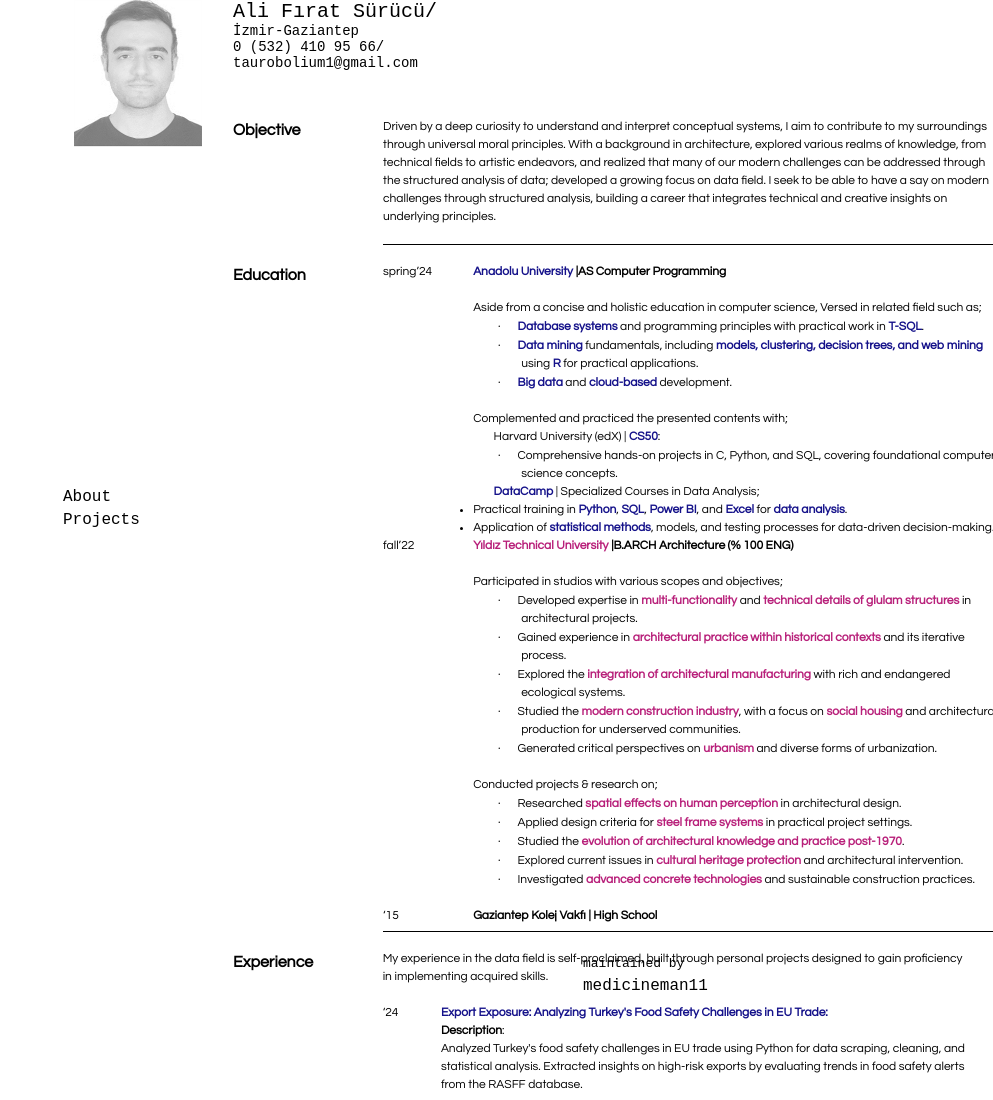
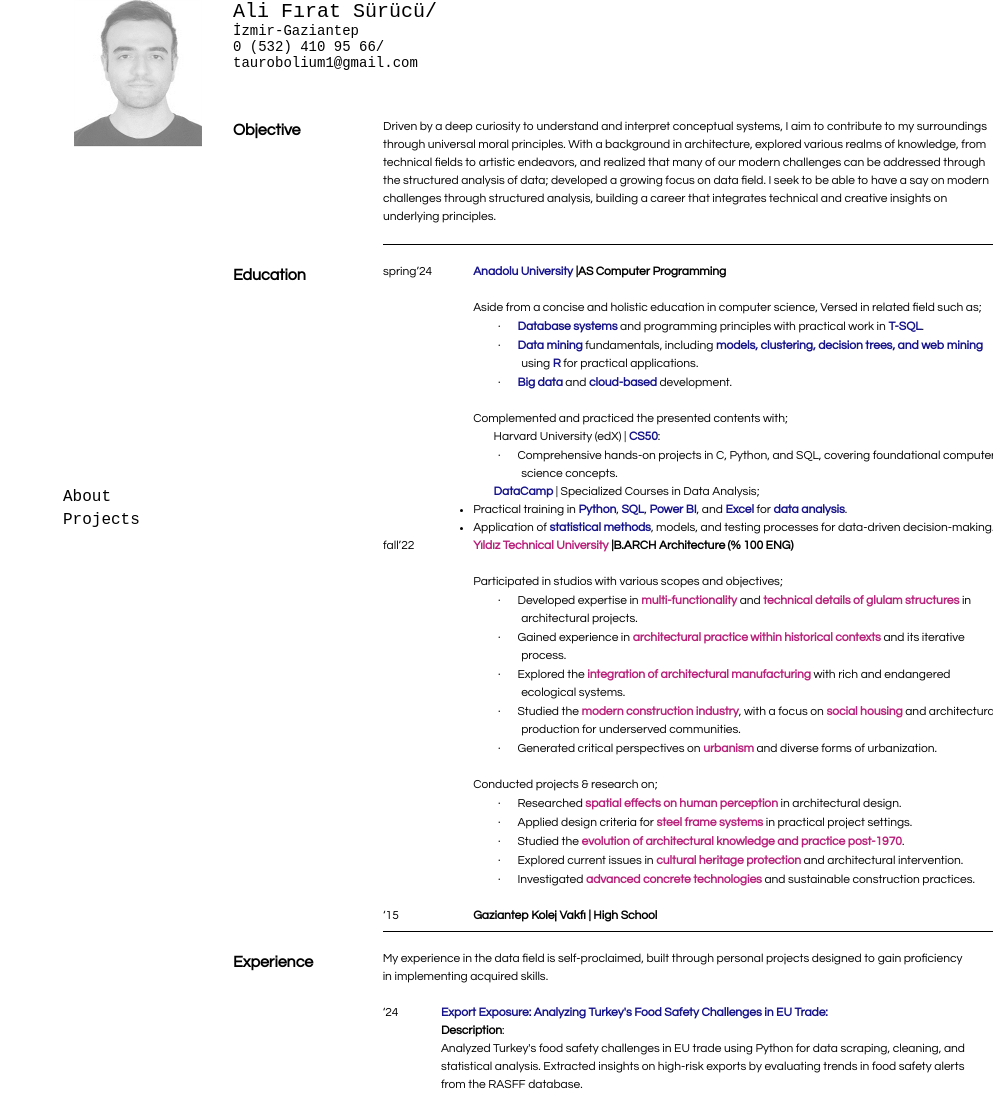
Before and after one commit to medicineman11/afsurucu, a plain HTML site: page about.html in a window 1280 px wide. Shown: the top 1100 px of the page, without its empty margins (287-1280 px from the left). Drawn offline with Linux system fonts and the light colour scheme.

Commit message:
Update about.html

```diff
--- a/about.html
+++ b/about.html
@@ -627,9 +627,7 @@ ul
 <p class=MsoNormal>&nbsp;</p>
 
 </div>
-<footer class="footer">
-    <p>maintained by <br><span class="username">medicineman11</span></p>
-</footer>
+
 </body>
 
 </html>
```
